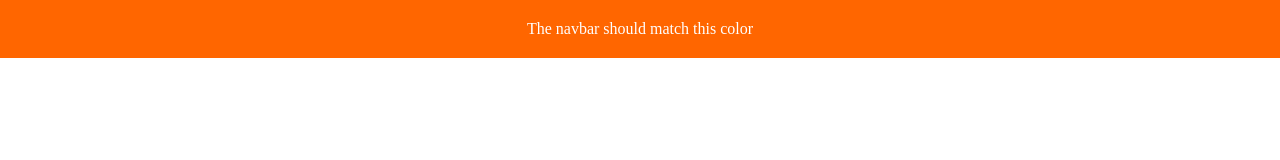
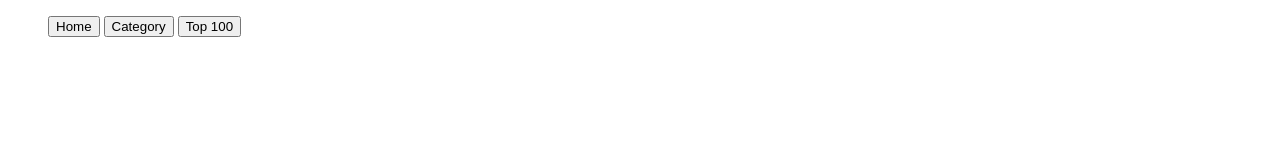
Before and after one commit to alirezagguu/myeee, a plain HTML site: page index.html in a window 1280 px wide. Drawn offline with Linux system fonts and the light colour scheme; a web font is replaced by a local one.

Commit message:
Update index.html

```diff
--- a/index.html
+++ b/index.html
@@ -1,47 +1,22 @@
 <!DOCTYPE html>
 <html lang="en">
 <head>
-<meta charset="UTF-8">
-<meta name="viewport" content="width=device-width, initial-scale=1.0">
-<title>Theme Color Example</title>
-
-<!-- Set the theme color for Chrome, Firefox OS, Opera, Vivaldi -->
-<meta name="theme-color" content="#ff6600">
-
-<!-- Set the theme color for Safari on iOS -->
-<meta name="apple-mobile-web-app-status-bar-style" content="black-translucent">
-<meta name="apple-mobile-web-app-capable" content="yes">
-
-<!-- Set the theme color for Microsoft Edge -->
-<meta name="msapplication-navbutton-color" content="#ff6600">
-
-<!-- Set the theme color for older versions of Internet Explorer -->
-<meta name="msapplication-TileColor" content="#ff6600">
-
-<style>
-  body, html {
-    margin: 0;
-    padding: 0;
-    height: 1000px;
-    background-color: #ff6600; /* Matching background color */
-  }
-  .container {
-    height: 1000px;
-    background-color: #ffffff;
-  }
-  .element {
-    background-color: #ff6600; /* Matching element color */
-    padding: 20px;
-    text-align: center;
-    color: white;
-  }
-</style>
+    <meta charset="UTF-8">
+    <meta name="viewport" content="width=device-width, initial-scale=1.0">
+    <title>Telegram</title>
+    <link rel="stylesheet" href="style.css">
+    <link rel="preconnect" href="https://fonts.googleapis.com">
+    <link rel="preconnect" href="https://fonts.gstatic.com" crossorigin>
+    <link href="https://fonts.googleapis.com/css2?family=Playwrite+DK+Loopet:wght@100..400&family=Quicksand:wght@300..700&family=Work+Sans:ital,wght@0,100..900;1,100..900&display=swap" rel="stylesheet">
 </head>
 <body>
-  <div class="container">
-    <div class="element">
-      The navbar should match this color
-    </div>
-  </div>
+    <ul id="header-container">
+        <button id="home">Home</button>
+        <button id="category">Category</button>
+        <button id="top">Top 100</button>
+    </ul>
+
+
+
 </body>
 </html>
```
